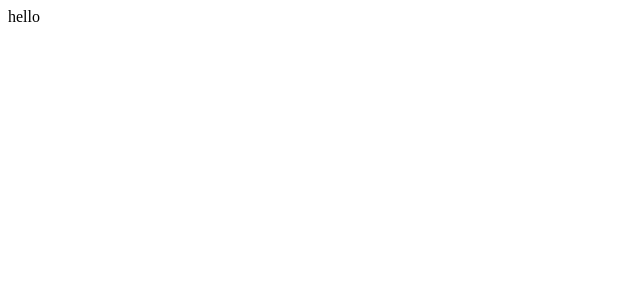
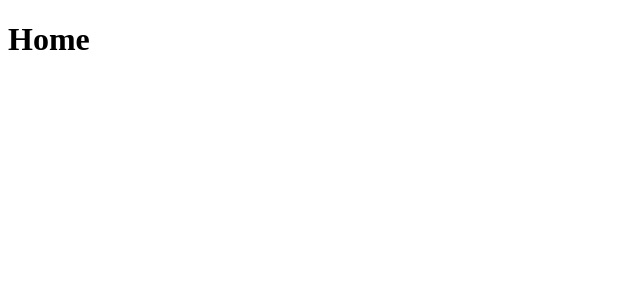
Before and after one commit to alstjr5949/coin-info-site, a React (Create React App) app: page / in a window 1280 px wide. Shown: the top 300 px of the page, without its empty margins (0-640 px from the left). Built offline with nearby package versions, Linux system fonts and the light colour scheme.

Commit message:
feat : router setting
1. 홈과 코인상세 페이지로 나눈 라우터를 세팅했습니다.

```diff
--- a/src/App.tsx
+++ b/src/App.tsx
@@ -1,5 +1,7 @@
+import Router from "./router/Router";
+
 function App() {
-  return <div>hello</div>;
+  return <Router />;
 }
 
 export default App;
--- /dev/null
+++ b/src/pages/Coin.tsx
@@ -0,0 +1,9 @@
+import { useParams } from "react-router-dom";
+
+const Coin = () => {
+  const { coinId } = useParams();
+
+  return <h1>Coin : {coinId}</h1>;
+};
+
+export default Coin;
--- /dev/null
+++ b/src/pages/Home.tsx
@@ -0,0 +1,5 @@
+const Home = () => {
+  return <h1>Home</h1>;
+};
+
+export default Home;
--- /dev/null
+++ b/src/router/Router.tsx
@@ -0,0 +1,17 @@
+import { BrowserRouter, Route, Routes } from "react-router-dom";
+
+import Coin from "../pages/Coin";
+import Home from "../pages/Home";
+
+const Router = () => {
+  return (
+    <BrowserRouter basename={process.env.PUBLIC_URL}>
+      <Routes>
+        <Route path="/" element={<Home />} />
+        <Route path="/:coinId/*" element={<Coin />} />
+      </Routes>
+    </BrowserRouter>
+  );
+};
+
+export default Router;
```
